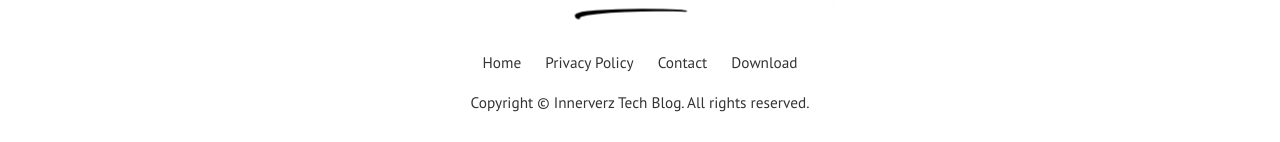
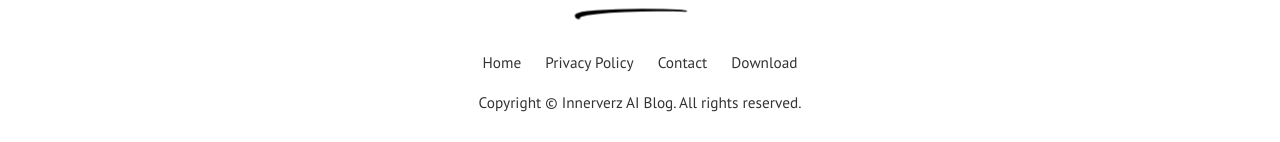
Before and after one commit to Innerverz-AI/Innerverz-AI.github.io, a Jekyll site: the page built from index.html, in a window 1280 px wide and 900 px high, scrolled down 2157 px. Shown: the part 755-897 px from the top of the window. Built offline with Jekyll 4.4.1, drawn with Linux system fonts in a browser that asks for light colours; formulas are drawn with MathJax 3; the list of posts is cut into pages by our own code.

Commit message:
fix blog title

```diff
--- a/_config.yml
+++ b/_config.yml
@@ -1,4 +1,4 @@
-title: "Innerverz Tech Blog"
+title: "Innerverz AI Blog"
 email: innerverz@innerverz.com
 timezone: UTC
 baseurl: ""
```
